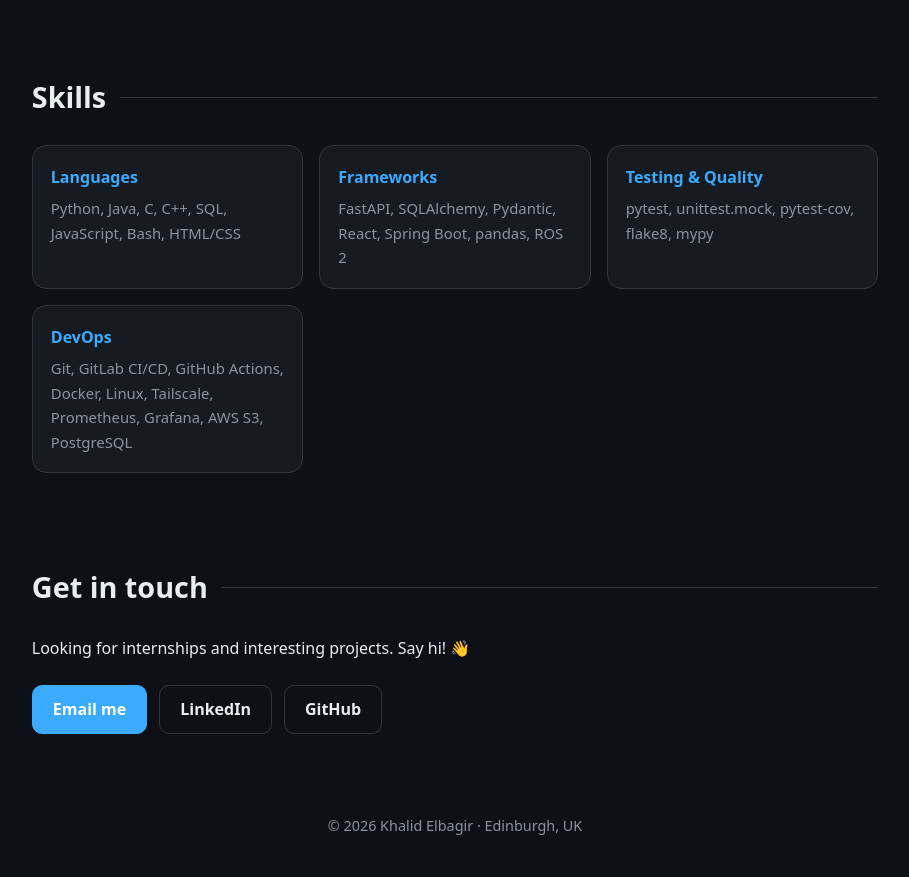
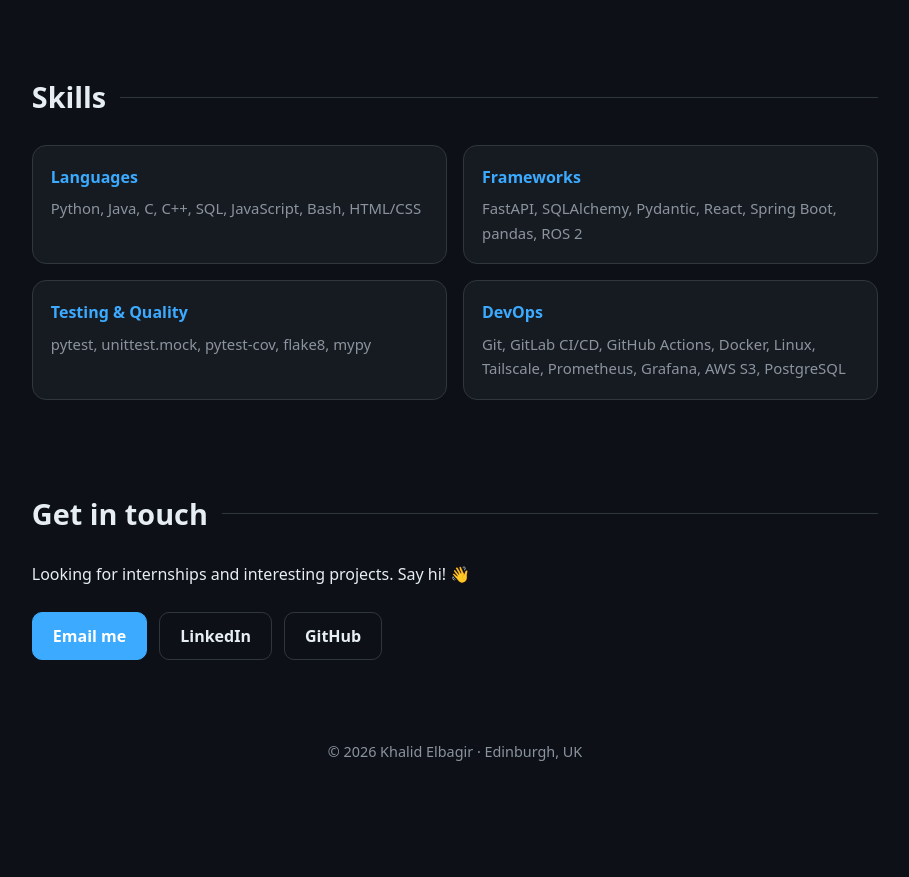
Before and after one commit to panther-0707/Portfolio, a plain HTML site: page index.html in a window 1280 px wide. Shown: the part 3269-4146 px from the top of the page, without its empty margins (185-1094 px from the left). After the commit the page ends 4073 px from the top, so only its background shows below. Drawn offline with Linux system fonts and the light colour scheme.

Commit message:
css update

```diff
--- a/style.css
+++ b/style.css
@@ -154,7 +154,7 @@ h3 { margin: 0 0 6px; }
 }
 
 /* SKILLS */
-.skills { display: grid; grid-template-columns: repeat(auto-fit, minmax(220px, 1fr)); gap: 16px; }
+.skills { display: grid; grid-template-columns: repeat(auto-fit, minmax(min(380px, 100%), 1fr)); gap: 16px; }
 .skills div {
   background: var(--bg2); border: 1px solid var(--border);
   border-radius: var(--radius); padding: 18px;
```
